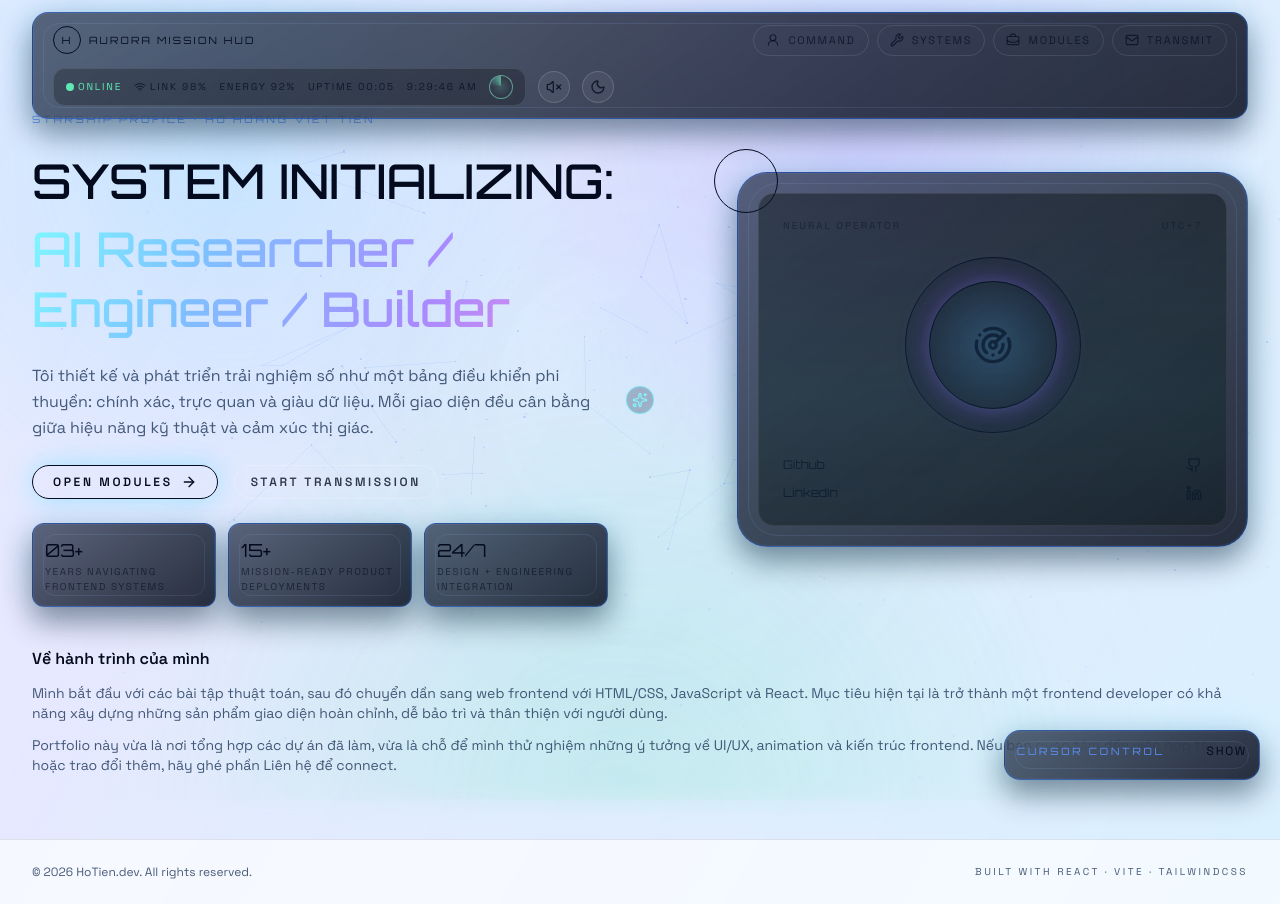
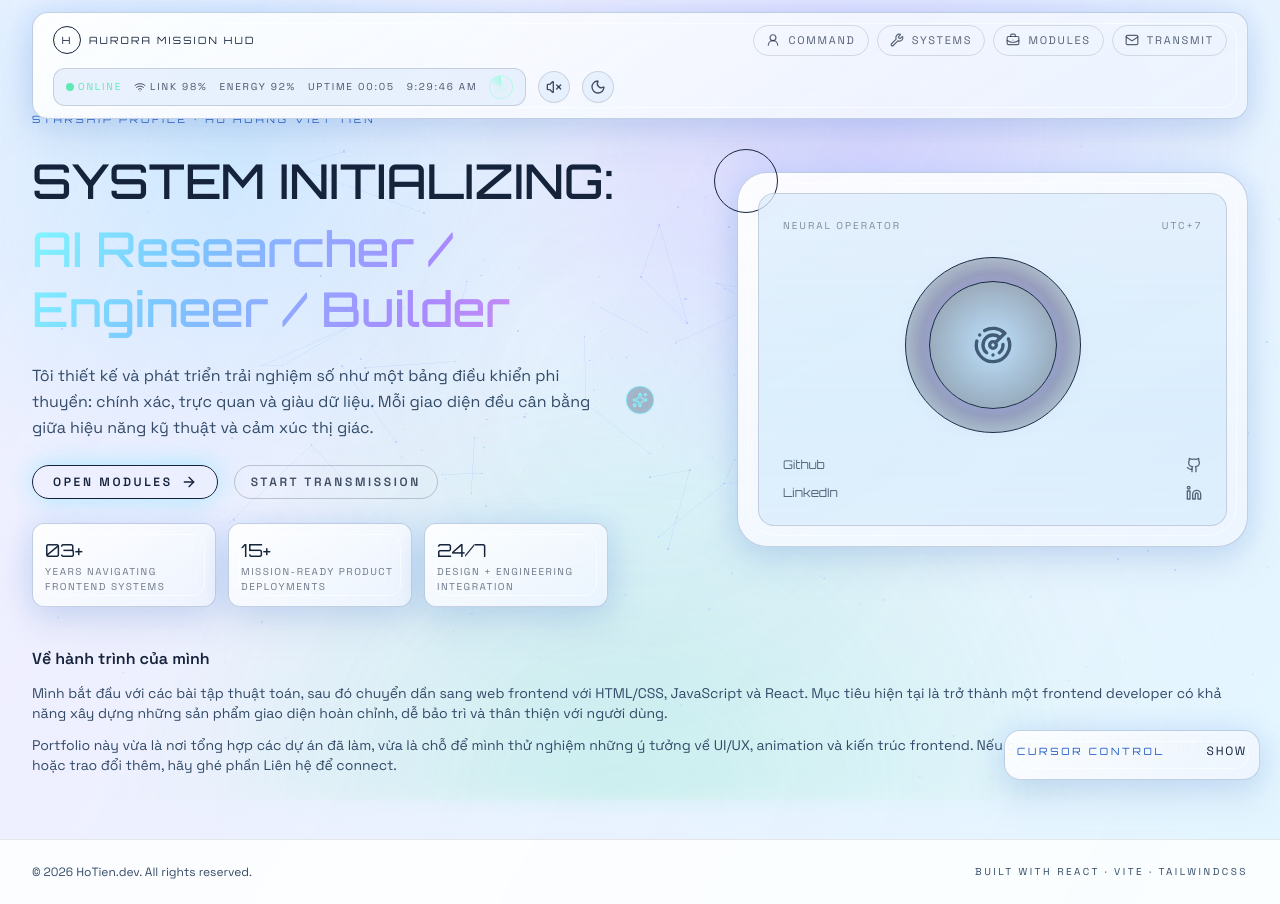
Before and after one commit to hotien2107/portfolio-high-tect, a React (Vite) app: page /about in a window 1280 px wide. Built offline with nearby package versions, Linux system fonts and the light colour scheme.

Commit message:
Revamp light theme contrast and panel tokens

```diff
--- a/src/components/layouts/Navbar.tsx
+++ b/src/components/layouts/Navbar.tsx
@@ -58,7 +58,7 @@ const Navbar: React.FC = () => {
             const isActive = location.pathname === item.to
             const Icon = item.icon
             return (
-              <Link key={item.to} to={item.to} data-magnetic className={`inline-flex items-center gap-2 rounded-full border px-3 py-1.5 transition ${isActive ? 'border-[--color-primary]/60 bg-[--color-primary]/20 text-[--color-primary] shadow-[0_0_18px_rgba(40,216,255,0.35)]' : 'border-white/10 text-foreground/70 hover:border-[--color-primary]/40 hover:text-[--color-primary]'}`}>
+              <Link key={item.to} to={item.to} data-magnetic className={`inline-flex items-center gap-2 rounded-full border px-3 py-1.5 transition ${isActive ? 'border-[--color-primary]/60 bg-[--color-primary]/20 text-[--color-primary] shadow-[0_0_18px_color-mix(in_oklab,var(--color-primary)_45%,transparent)]' : 'border-[color:color-mix(in_oklab,var(--text-color)_14%,transparent)] text-foreground/70 hover:border-[--color-primary]/40 hover:text-[--color-primary]'}`}>
                 <Icon className="h-3.5 w-3.5" />
                 {item.label}
               </Link>
@@ -67,7 +67,7 @@ const Navbar: React.FC = () => {
         </div>
 
         <div className="flex items-center gap-3 text-[10px] text-foreground/75">
-          <div className="hidden items-center gap-3 rounded-xl border border-white/10 bg-black/25 px-3 py-1.5 md:flex">
+          <div className="hud-surface hidden items-center gap-3 rounded-xl px-3 py-1.5 md:flex">
             <span className="inline-flex items-center gap-1 text-emerald-300"><span className="h-2 w-2 animate-pulse rounded-full bg-emerald-300" />ONLINE</span>
             <span className="inline-flex items-center gap-1"><Wifi className="h-3 w-3" />LINK 98%</span>
             <span>ENERGY 92%</span>
@@ -76,10 +76,10 @@ const Navbar: React.FC = () => {
             <span className="radar-mini" />
           </div>
 
-          <button type="button" onClick={() => { setSoundOn((v) => !v); playBeep() }} className="inline-flex h-8 w-8 items-center justify-center rounded-full border border-white/15 bg-white/5 text-foreground/80">
+          <button type="button" onClick={() => { setSoundOn((v) => !v); playBeep() }} className="inline-flex h-8 w-8 items-center justify-center rounded-full border border-[color:color-mix(in_oklab,var(--text-color)_14%,transparent)] bg-[var(--hud-surface)] text-foreground/80">
             {soundOn ? <Volume2 className="h-4 w-4" /> : <VolumeX className="h-4 w-4" />}
           </button>
-          <button type="button" onClick={() => { toggleTheme(); playBeep() }} className="inline-flex h-8 w-8 items-center justify-center rounded-full border border-white/15 bg-white/5 text-foreground/80">
+          <button type="button" onClick={() => { toggleTheme(); playBeep() }} className="inline-flex h-8 w-8 items-center justify-center rounded-full border border-[color:color-mix(in_oklab,var(--text-color)_14%,transparent)] bg-[var(--hud-surface)] text-foreground/80">
             {theme === 'dark' ? <Sun className="h-4 w-4" /> : <Moon className="h-4 w-4" />}
           </button>
           <button type="button" onClick={() => setMenuOpen((v) => !v)} className="inline-flex items-center justify-center rounded-full border border-foreground/20 p-2 text-foreground lg:hidden" aria-label="Mở menu" aria-expanded={menuOpen}>
@@ -88,7 +88,7 @@ const Navbar: React.FC = () => {
         </div>
 
         {menuOpen && (
-          <div className="w-full rounded-xl border border-white/10 bg-black/20 p-3 lg:hidden">
+          <div className="hud-surface w-full rounded-xl p-3 lg:hidden">
             <div className="mb-3 grid gap-2 sm:grid-cols-2">
               {links.map((item) => {
                 const isActive = location.pathname === item.to
@@ -98,7 +98,7 @@ const Navbar: React.FC = () => {
                     key={item.to}
                     to={item.to}
                     onClick={() => setMenuOpen(false)}
-                    className={`inline-flex items-center gap-2 rounded-full border px-3 py-2 transition ${isActive ? 'border-[--color-primary]/60 bg-[--color-primary]/20 text-[--color-primary]' : 'border-white/10 text-foreground/80 hover:border-[--color-primary]/40 hover:text-[--color-primary]'}`}
+                    className={`inline-flex items-center gap-2 rounded-full border px-3 py-2 transition ${isActive ? 'border-[--color-primary]/60 bg-[--color-primary]/20 text-[--color-primary]' : 'border-[color:color-mix(in_oklab,var(--text-color)_14%,transparent)] text-foreground/80 hover:border-[--color-primary]/40 hover:text-[--color-primary]'}`}
                   >
                     <Icon className="h-3.5 w-3.5" />
                     {item.label}
--- a/src/components/sections/Hero.tsx
+++ b/src/components/sections/Hero.tsx
@@ -60,7 +60,7 @@ const Hero: React.FC = () => {
 
           <a
             href="#contact"
-            className="inline-flex items-center gap-2 rounded-full border border-white/20 px-4 py-2 text-xs font-semibold uppercase tracking-[0.22em] text-foreground/80 transition hover:border-[--secondary-color] hover:text-[--secondary-color]"
+            className="inline-flex items-center gap-2 rounded-full border border-[color:color-mix(in_oklab,var(--text-color)_22%,transparent)] px-4 py-2 text-xs font-semibold uppercase tracking-[0.22em] text-foreground/80 transition hover:border-[--secondary-color] hover:text-[--secondary-color]"
           >
             Start Transmission
           </a>
@@ -88,7 +88,7 @@ const Hero: React.FC = () => {
         style={{ transform: `perspective(1100px) rotateX(${tilt.x}deg) rotateY(${tilt.y}deg)` }}
       >
         <div className="absolute -left-6 -top-6 h-16 w-16 rounded-full border border-[--secondary-color]/40" />
-        <div className="scanlines relative overflow-hidden rounded-2xl border border-white/10 bg-black/40 p-6">
+        <div className="scanlines relative overflow-hidden rounded-2xl border border-[color:color-mix(in_oklab,var(--text-color)_16%,transparent)] bg-[var(--hud-surface)] p-6">
           <div className="mb-6 flex items-center justify-between text-[10px] uppercase tracking-[0.2em] text-foreground/50">
             <span>Neural Operator</span>
             <span>UTC+7</span>
--- a/src/components/sections/Projects.tsx
+++ b/src/components/sections/Projects.tsx
@@ -26,8 +26,8 @@ const Projects: React.FC = () => {
                 alt={project.name}
                 className="h-full w-full object-cover opacity-80 transition duration-700 group-hover:scale-[1.05]"
               />
-              <div className="absolute inset-0 bg-gradient-to-t from-[#060b17] via-[#060b1710] to-transparent" />
-              <span className="hud-label absolute left-4 top-4 rounded-full border border-white/20 bg-black/45 px-2 py-1">
+              <div className="absolute inset-0 bg-gradient-to-t from-[var(--image-overlay-start)] via-[var(--image-overlay-mid)] to-transparent" />
+              <span className="hud-label absolute left-4 top-4 rounded-full border border-[color:color-mix(in_oklab,var(--text-color)_16%,transparent)] bg-[var(--hud-surface)] px-2 py-1">
                 MODULE_{project.id}
               </span>
             </div>
--- a/src/components/ui/CursorSystem.tsx
+++ b/src/components/ui/CursorSystem.tsx
@@ -109,7 +109,7 @@ const CursorSystem = () => {
 
   if (!enabled)
     return (
-      <button onClick={() => setEnabled(true)} className="fixed bottom-5 right-5 z-50 rounded-xl border border-white/20 bg-black/40 px-3 py-2 text-xs uppercase tracking-[0.16em]">
+      <button onClick={() => setEnabled(true)} className="fixed bottom-5 right-5 z-50 rounded-xl border border-[color:color-mix(in_oklab,var(--text-color)_18%,transparent)] bg-[var(--hud-surface)] px-3 py-2 text-xs uppercase tracking-[0.16em]">
         Enable Cursor
       </button>
     )
@@ -121,7 +121,7 @@ const CursorSystem = () => {
 
       <div className="cockpit-panel fixed bottom-5 right-5 z-50 hidden w-64 rounded-2xl p-3 md:block">
         <div className="mb-2 flex items-center justify-between"><p className="hud-label">Cursor Control</p><button onClick={() => setPanelOpen((p) => !p)} className="text-xs uppercase tracking-[0.14em] text-[--color-primary]">{panelOpen ? 'Hide' : 'Show'}</button></div>
-        {panelOpen && <div className="space-y-2">{modes.map((item) => { const Icon = item.icon; return <button key={item.id} onClick={() => setMode(item.id)} className={`flex w-full items-center justify-between rounded-lg border px-2 py-1.5 text-xs ${mode === item.id ? 'border-[--color-primary] bg-[--color-primary]/20' : 'border-white/15 hover:border-[--color-primary]/55'}`}><span>{item.label}</span><Icon className="h-4 w-4" /></button> })}<div className="flex gap-2"><button onClick={() => setEnabled(false)} className="flex-1 rounded-lg border border-white/20 px-2 py-1 text-[10px] uppercase">Toggle</button><button onClick={() => setMode('aurora')} className="flex flex-1 items-center justify-center gap-1 rounded-lg border border-white/20 px-2 py-1 text-[10px] uppercase"><Undo2 className="h-3 w-3" />Reset</button></div></div>}
+        {panelOpen && <div className="space-y-2">{modes.map((item) => { const Icon = item.icon; return <button key={item.id} onClick={() => setMode(item.id)} className={`flex w-full items-center justify-between rounded-lg border px-2 py-1.5 text-xs ${mode === item.id ? 'border-[--color-primary] bg-[--color-primary]/20' : 'border-[color:color-mix(in_oklab,var(--text-color)_16%,transparent)] hover:border-[--color-primary]/55'}`}><span>{item.label}</span><Icon className="h-4 w-4" /></button> })}<div className="flex gap-2"><button onClick={() => setEnabled(false)} className="flex-1 rounded-lg border border-[color:color-mix(in_oklab,var(--text-color)_18%,transparent)] px-2 py-1 text-[10px] uppercase">Toggle</button><button onClick={() => setMode('aurora')} className="flex flex-1 items-center justify-center gap-1 rounded-lg border border-[color:color-mix(in_oklab,var(--text-color)_18%,transparent)] px-2 py-1 text-[10px] uppercase"><Undo2 className="h-3 w-3" />Reset</button></div></div>}
       </div>
     </>
   )
--- a/src/index.css
+++ b/src/index.css
@@ -21,9 +21,24 @@
   :root {
     --bg-color: #05070f;
     --bg-color-soft: #0b1020;
+    --bg-gradient-end: #090714;
     --text-color: #d8e8ff;
     --surface-color: rgba(10, 16, 35, 0.72);
     --text-secondary-color: rgba(168, 190, 223, 0.85);
+    --text-muted-color: rgba(195, 214, 245, 0.66);
+    --panel-bg: linear-gradient(145deg, rgba(18, 31, 56, 0.66), rgba(8, 14, 30, 0.86));
+    --panel-border: color-mix(in oklab, var(--primary-color) 42%, transparent);
+    --panel-inner-border: rgba(148, 190, 255, 0.12);
+    --panel-elevation: 0 14px 30px rgba(7, 16, 36, 0.45);
+    --panel-glow: 0 0 38px rgba(41, 216, 255, 0.15);
+    --panel-hover-elevation: 0 18px 38px rgba(4, 10, 25, 0.48);
+    --panel-hover-glow: 0 0 44px rgba(155, 107, 255, 0.22);
+    --hud-surface: rgba(6, 11, 24, 0.32);
+    --input-surface: rgba(5, 10, 20, 0.24);
+    --image-overlay-start: #060b17;
+    --image-overlay-mid: #060b1710;
+    --grid-line: rgba(82, 119, 177, 0.09);
+    --scanline-color: rgba(136, 232, 255, 0.04);
     --primary-color: #28d8ff;
     --secondary-color: #9b6bff;
     --electric-purple: #9747ff;
@@ -35,16 +50,31 @@
   }
 
   :root[data-theme='light'] {
-    --bg-color: #edf4ff;
-    --bg-color-soft: #dbe8ff;
-    --text-color: #040b1f;
-    --surface-color: rgba(255, 255, 255, 0.66);
-    --text-secondary-color: rgba(33, 56, 90, 0.82);
-    --primary-color: #1366ff;
-    --secondary-color: #6f4bff;
-    --electric-purple: #6b4de8;
-    --neon-blue: #0e7dd8;
-    --scrollbar-track: #cfdff8;
+    --bg-color: #f7fbff;
+    --bg-color-soft: #ebf3ff;
+    --bg-gradient-end: #eef2ff;
+    --text-color: #15233b;
+    --text-secondary-color: #334b68;
+    --text-muted-color: #5d738f;
+    --surface-color: rgba(255, 255, 255, 0.82);
+    --panel-bg: linear-gradient(150deg, rgba(255, 255, 255, 0.92), rgba(237, 244, 255, 0.86));
+    --panel-border: rgba(92, 125, 173, 0.34);
+    --panel-inner-border: rgba(255, 255, 255, 0.6);
+    --panel-elevation: 0 16px 36px rgba(119, 149, 196, 0.22);
+    --panel-glow: 0 0 28px rgba(77, 146, 255, 0.16);
+    --panel-hover-elevation: 0 20px 42px rgba(108, 137, 183, 0.28);
+    --panel-hover-glow: 0 0 36px rgba(118, 84, 255, 0.2);
+    --hud-surface: rgba(226, 236, 252, 0.74);
+    --input-surface: rgba(240, 246, 255, 0.95);
+    --image-overlay-start: rgba(214, 227, 252, 0.85);
+    --image-overlay-mid: rgba(214, 227, 252, 0.05);
+    --grid-line: rgba(131, 160, 206, 0.2);
+    --scanline-color: rgba(69, 151, 255, 0.06);
+    --primary-color: #1c6dff;
+    --secondary-color: #7656ea;
+    --electric-purple: #7451dd;
+    --neon-blue: #1f87dc;
+    --scrollbar-track: #d7e5fb;
   }
 
   body {
@@ -55,7 +85,7 @@
       radial-gradient(circle at 8% 20%, rgba(56, 219, 255, 0.15), transparent 35%),
       radial-gradient(circle at 72% 12%, rgba(136, 85, 255, 0.16), transparent 40%),
       radial-gradient(circle at 50% 100%, rgba(28, 196, 170, 0.12), transparent 44%),
-      linear-gradient(160deg, var(--bg-color), var(--bg-color-soft) 55%, #090714 100%);
+      linear-gradient(160deg, var(--bg-color), var(--bg-color-soft) 58%, var(--bg-gradient-end) 100%);
     background-repeat: no-repeat;
     background-attachment: fixed;
     color: var(--text-color);
@@ -68,8 +98,8 @@
     inset: 0;
     pointer-events: none;
     background-image:
-      linear-gradient(rgba(82, 119, 177, 0.09) 1px, transparent 1px),
-      linear-gradient(90deg, rgba(82, 119, 177, 0.09) 1px, transparent 1px);
+      linear-gradient(var(--grid-line) 1px, transparent 1px),
+      linear-gradient(90deg, var(--grid-line) 1px, transparent 1px);
     background-size: 48px 48px;
     mix-blend-mode: screen;
     opacity: 0.2;
@@ -85,7 +115,7 @@
     background: repeating-linear-gradient(
       to bottom,
       rgba(136, 232, 255, 0) 0px,
-      rgba(136, 232, 255, 0.04) 1px,
+      var(--scanline-color) 1px,
       rgba(136, 232, 255, 0) 3px
     );
     mix-blend-mode: screen;
@@ -119,18 +149,18 @@
     letter-spacing: 0.28em;
     text-transform: uppercase;
     font-size: 10px;
-    color: color-mix(in oklab, var(--primary-color) 70%, white 25%);
+    color: color-mix(in oklab, var(--primary-color) 70%, var(--text-color) 30%);
   }
 
   .cockpit-panel {
     position: relative;
-    border: 1px solid color-mix(in oklab, var(--primary-color) 42%, transparent);
-    background: linear-gradient(145deg, rgba(18, 31, 56, 0.66), rgba(8, 14, 30, 0.86));
+    border: 1px solid var(--panel-border);
+    background: var(--panel-bg);
     backdrop-filter: blur(16px);
     box-shadow:
       inset 0 0 0 1px rgba(255, 255, 255, 0.04),
-      0 14px 30px rgba(7, 16, 36, 0.45),
-      0 0 38px rgba(41, 216, 255, 0.15);
+      var(--panel-elevation),
+      var(--panel-glow);
     transition: transform 0.5s ease, box-shadow 0.45s ease, border-color 0.45s ease;
   }
 
@@ -138,7 +168,7 @@
     content: '';
     position: absolute;
     inset: 10px;
-    border: 1px solid rgba(148, 190, 255, 0.12);
+    border: 1px solid var(--panel-inner-border);
     pointer-events: none;
     border-radius: inherit;
   }
@@ -147,8 +177,8 @@
     border-color: color-mix(in oklab, var(--secondary-color) 70%, transparent);
     box-shadow:
       inset 0 0 0 1px rgba(255, 255, 255, 0.07),
-      0 18px 38px rgba(4, 10, 25, 0.48),
-      0 0 44px rgba(155, 107, 255, 0.22);
+      var(--panel-hover-elevation),
+      var(--panel-hover-glow);
     transform: translate3d(0, -4px, 0);
   }
 
@@ -198,6 +228,21 @@
     width: 0;
     border-right: 2px solid color-mix(in oklab, var(--primary-color) 80%, white 10%);
     animation: terminal-type 2.8s steps(26) forwards, cursor-blink 1s steps(1) infinite;
+  }
+
+  .hud-surface {
+    background: var(--hud-surface);
+    border: 1px solid color-mix(in oklab, var(--text-color) 16%, transparent);
+  }
+
+  .input-surface {
+    background: var(--input-surface);
+    border: 1px solid color-mix(in oklab, var(--text-color) 18%, transparent);
+    color: var(--text-color);
+  }
+
+  .input-surface::placeholder {
+    color: var(--text-muted-color);
   }
 }
 
```
Also changed, not shown: src/components/sections/Contact.tsx (+5 -5 lines).
